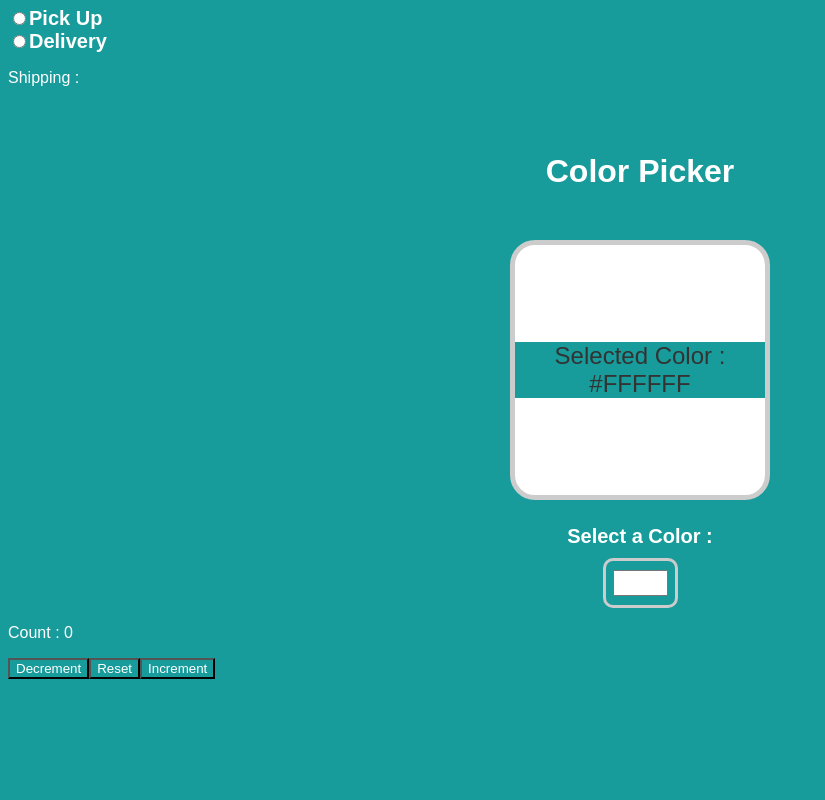
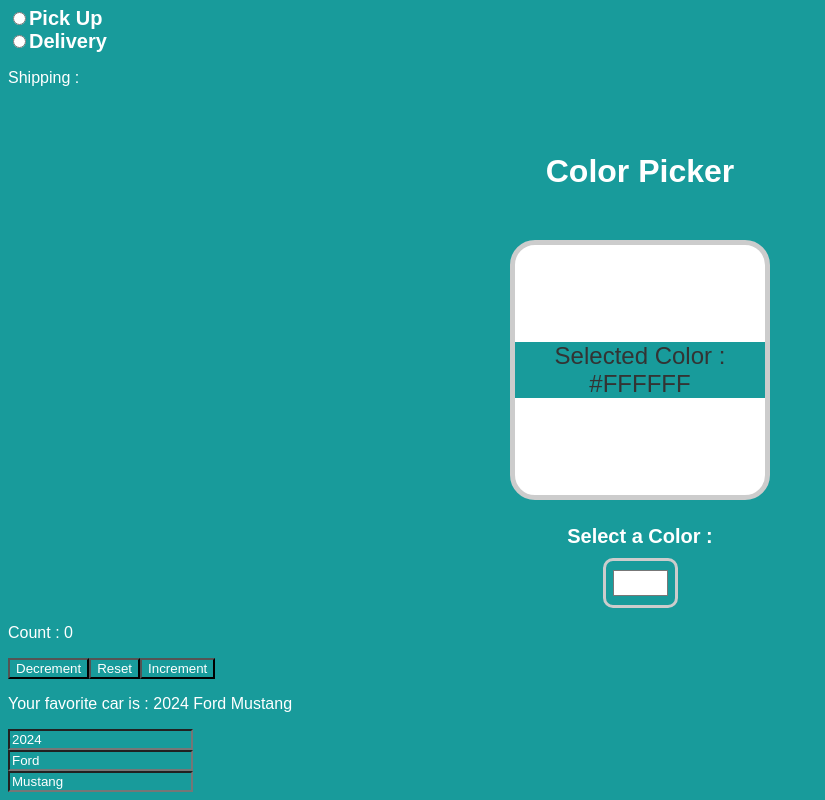
Before and after one commit to priyanka-chaudhary73/React, a React (Vite) app in the folder my-react-app/: page / in a window 1280 px wide. Shown: the part 2419-3219 px from the top of the page, without its empty margins (0-825 px from the left). Before the commit the page ends 3106 px from the top, so only its background shows below. Built offline with nearby package versions, Linux system fonts and the light colour scheme.

Commit message:
Update OBJECT in state

```diff
--- a/my-react-app/src/App.jsx
+++ b/my-react-app/src/App.jsx
@@ -13,6 +13,7 @@
 import MyComponent1 from './components/MyComponent1.jsx';
 import ColorPicker from './components/ColorPicker.jsx';
 import MyComponent2 from './components/MyComponent2.jsx';
+import MyComponent3 from './components/MyComponent3.jsx';
 
 
 function App() {
@@ -53,6 +54,7 @@
        <MyComponent1/>
        <ColorPicker/>
        <MyComponent2/>
+       <MyComponent3/>
     </>
   );
 }
--- /dev/null
+++ b/my-react-app/src/components/MyComponent3.jsx
@@ -0,0 +1,28 @@
+import React, {useState} from "react";
+
+function MyComponent3(){
+    const[car,setCar] = useState({year: 2024, make : "Ford", model : "Mustang"});
+
+function handleYearChange(event){
+    setCar(c => ({...c, year : event.target.value}));
+}
+
+function handleMakeChange(event){
+     setCar(c => ({...c, make : event.target.value}));
+}
+
+function handleModelChange(event){
+    setCar(c => ({...c, model : event.target.value}));
+}
+
+    return(<div>
+        <p>Your favorite car is : {car.year} {car.make} {car.model}</p>
+
+        <input type="number" value={car.year} onChange={handleYearChange}/><br/>
+        <input type="text" value={car.make} onChange={handleMakeChange}/><br/>
+        <input type="text" value={car.model} onChange={handleModelChange}/><br/>
+    </div>
+    );
+}
+
+export default MyComponent3;
```
